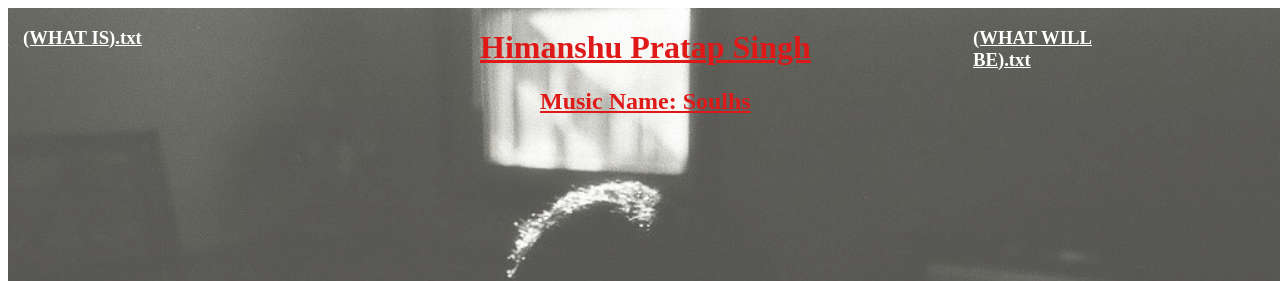
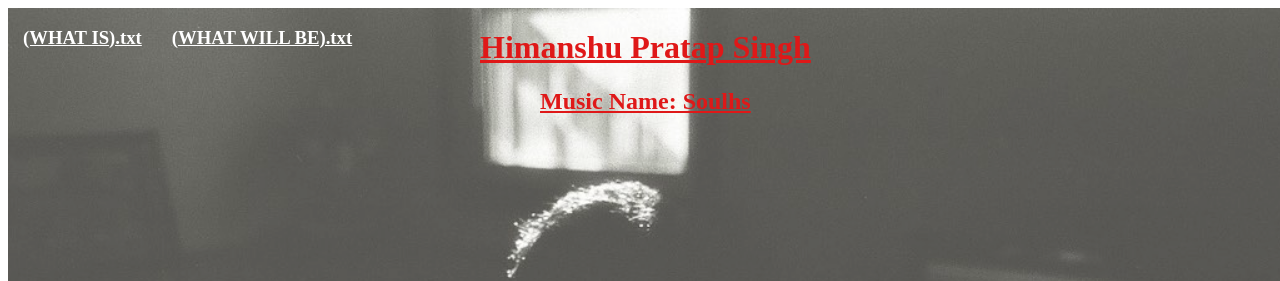
Before and after one commit to himanop/himanop.github.io, a plain HTML site: page assignment2/index.html in a window 1280 px wide. Shown: the top 281 px of the page. Drawn offline with Linux system fonts and the light colour scheme.

Commit message:
Updated BootStrap

```diff
--- a/assignment2/index.html
+++ b/assignment2/index.html
@@ -22,10 +22,10 @@
 
     <div class="container">
         <div class="row justify-content-md-left">
-            <div class="col-10">
+            <div class="col-auto">
                 <h3><a href="(WHAT IS).txt" target="_blank">(WHAT IS).txt</a></h3><br>
             </div>
-            <div class="col-2">
+            <div class="col-auto">
                 <h3><a href="(WHAT WILL BE).txt" target="_blank">(WHAT WILL BE).txt</a></h3><br>
             </div>
         </div>
```
